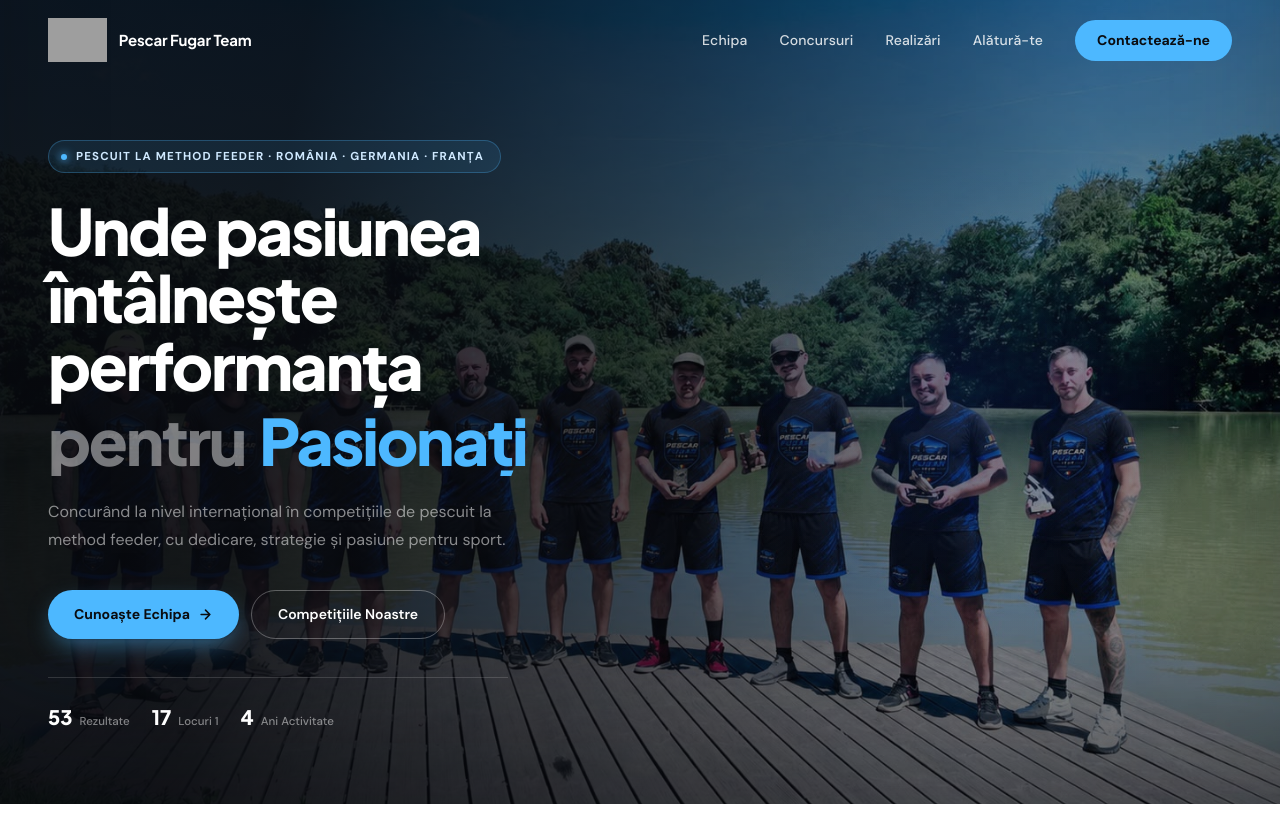
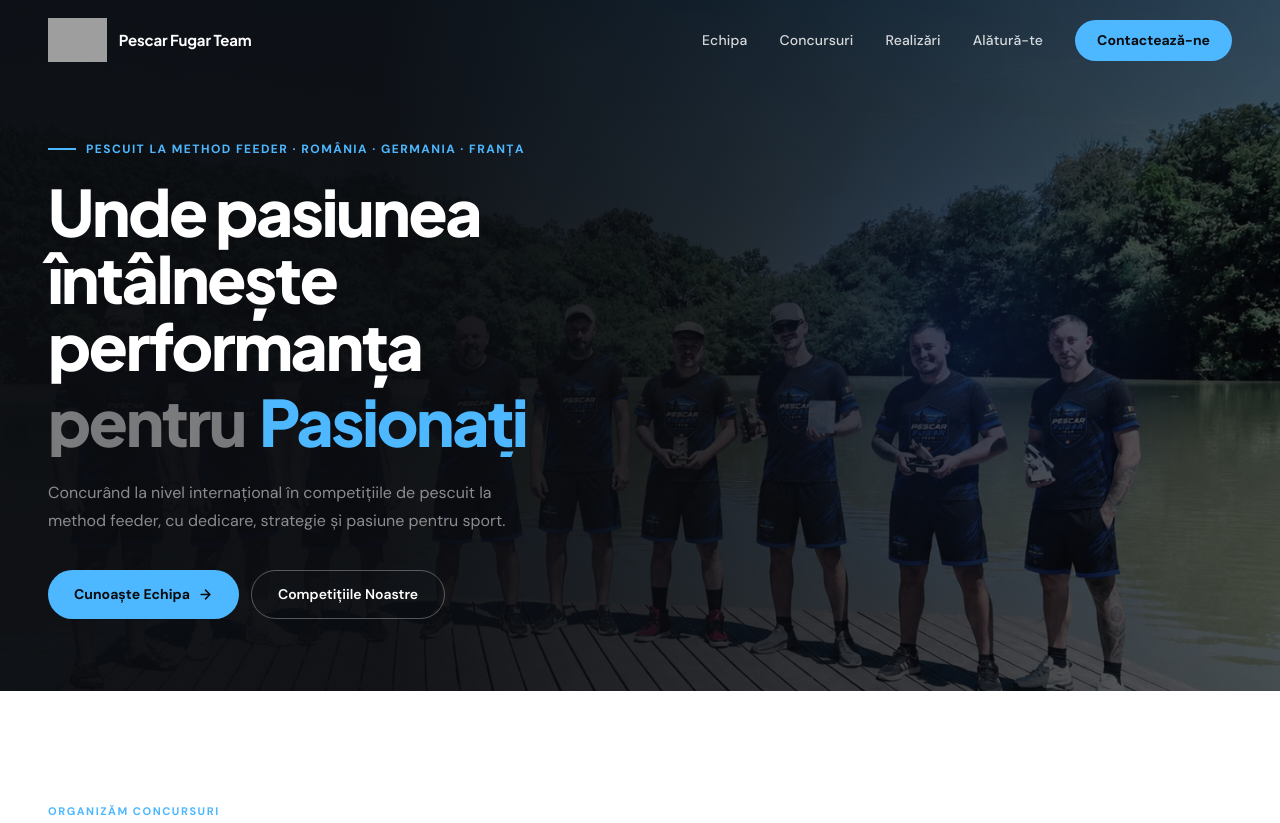
Before and after one commit to LeBandidos/PF-TestSite, a plain HTML site: page index.html in a window 1280 px wide. Shown: the top 823 px of the page. Drawn offline with nearby package versions, Linux system fonts and the light colour scheme; grey boxes are pictures that could not be loaded.

Commit message:
Revert "Apply Lighter Touch refinement to the homepage hero"
This reverts commit 2712ff8. Back to the original hero treatment
per request.

Co-Authored-By: Claude Sonnet 5 <noreply@anthropic.com>

```diff
--- a/index.html
+++ b/index.html
@@ -28,24 +28,17 @@
       pointer-events: none;
       object-fit: cover;
       object-position: center 28%;
-      filter: saturate(0.88) brightness(0.66);
+      filter: saturate(0.6) brightness(0.48);
     }
     .hero-gradient {
       position: absolute;
       inset: 0;
-      background: linear-gradient(100deg,
-        rgba(8,10,15,0.88) 22%,
-        rgba(8,10,15,0.58) 48%,
-        rgba(8,10,15,0.14) 78%
+      background: linear-gradient(to right,
+        rgba(10,12,16,0.92) 30%,
+        rgba(10,12,16,0.68) 55%,
+        rgba(10,12,16,0.18) 100%
       );
       z-index: 1;
-    }
-    .hero-vignette {
-      position: absolute;
-      inset: 0;
-      box-shadow: inset 0 -140px 160px -80px rgba(6,8,12,0.55);
-      z-index: 1;
-      pointer-events: none;
     }
     .hero-glow {
       position: absolute;
@@ -72,26 +65,18 @@
     .hero-eyebrow {
       display: inline-flex;
       align-items: center;
-      gap: 9px;
-      font-size: 11.5px;
+      gap: 10px;
+      font-size: 12px;
       font-weight: 700;
-      letter-spacing: 0.1em;
+      letter-spacing: 0.12em;
       text-transform: uppercase;
-      color: #cfe9ff;
-      background: rgba(77,184,255,0.1);
-      border: 1px solid rgba(77,184,255,0.28);
-      padding: 7px 16px 7px 12px;
-      border-radius: 100px;
-      margin-bottom: 24px;
-      width: fit-content;
+      color: var(--accent);
+      margin-bottom: 20px;
     }
-    .hero-eyebrow-dot {
-      width: 6px;
-      height: 6px;
-      border-radius: 50%;
+    .hero-eyebrow-line {
+      width: 28px;
+      height: 1.5px;
       background: var(--accent);
-      box-shadow: 0 0 8px 1px rgba(77,184,255,0.7);
-      flex-shrink: 0;
     }
     .hero-title {
       font-family: 'Plus Jakarta Sans', sans-serif;
@@ -156,31 +141,6 @@
       margin-top: 36px;
       flex-wrap: wrap;
     }
-    .hero .btn-hero-accent {
-      box-shadow: 0 1px 2px rgba(10,12,16,0.2), 0 10px 24px -6px rgba(77,184,255,0.55);
-      transition: transform 0.2s cubic-bezier(.25,.46,.45,.94), box-shadow 0.2s ease;
-    }
-    .hero .btn-hero-accent:hover {
-      transform: translateY(-2px);
-      box-shadow: 0 2px 4px rgba(10,12,16,0.25), 0 14px 28px -6px rgba(77,184,255,0.65);
-    }
-    .hero-trust {
-      display: flex;
-      gap: 22px;
-      flex-wrap: wrap;
-      margin-top: 38px;
-      padding-top: 24px;
-      border-top: 1px solid rgba(255,255,255,0.14);
-      max-width: 460px;
-    }
-    .hero-trust-item { display: flex; align-items: baseline; gap: 7px; }
-    .hero-trust-num {
-      font-family: 'Plus Jakarta Sans', sans-serif;
-      font-weight: 800;
-      font-size: 20px;
-      color: #fff;
-    }
-    .hero-trust-label { font-size: 11.5px; color: rgba(255,255,255,0.48); font-weight: 500; }
     /* ─── CONCURSURILE NOASTRE ─── */
     .concursuri-section {
       background: #fff;
@@ -636,7 +596,6 @@
       .hero-cursor { height: 28px; }
       .hero-cta { flex-direction: column; gap: 10px; }
       .btn-hero-accent, .btn-hero-outline { justify-content: center; }
-      .hero-trust { gap: 16px; margin-top: 32px; padding-top: 20px; }
 
       .concursuri-section { padding: 64px 24px; }
       .concursuri-grid { grid-template-columns: 1fr; }
@@ -692,11 +651,10 @@
 <section class="hero">
   <img class="hero-img" src="/brand_assets/newhero2.jpeg" alt="Pescar Fugar Team" fetchpriority="high" decoding="async">
   <div class="hero-gradient"></div>
-  <div class="hero-vignette"></div>
   <div class="hero-glow"></div>
   <div class="hero-content">
     <div class="hero-eyebrow">
-      <span class="hero-eyebrow-dot"></span>
+      <span class="hero-eyebrow-line"></span>
       Pescuit la method feeder · România · Germania · Franța
     </div>
     <h1 class="hero-title">
@@ -715,11 +673,6 @@
         <svg width="15" height="15" viewBox="0 0 24 24" fill="none" stroke="currentColor" stroke-width="2.5" stroke-linecap="round" stroke-linejoin="round"><path d="M5 12h14M12 5l7 7-7 7"/></svg>
       </a>
       <a href="/realizari" class="btn-hero-outline">Competițiile Noastre</a>
-    </div>
-    <div class="hero-trust">
-      <div class="hero-trust-item"><span class="hero-trust-num">53</span><span class="hero-trust-label">Rezultate</span></div>
-      <div class="hero-trust-item"><span class="hero-trust-num">17</span><span class="hero-trust-label">Locuri 1</span></div>
-      <div class="hero-trust-item"><span class="hero-trust-num">4</span><span class="hero-trust-label">Ani Activitate</span></div>
     </div>
   </div>
 </section>
```
